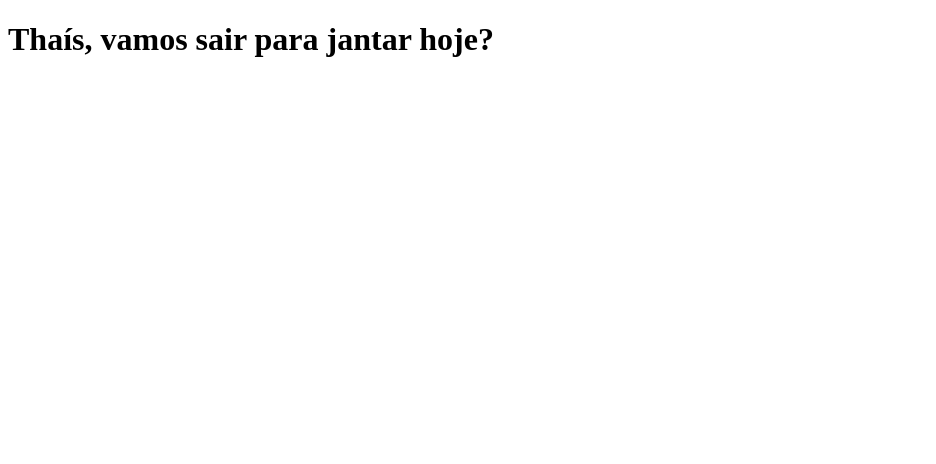
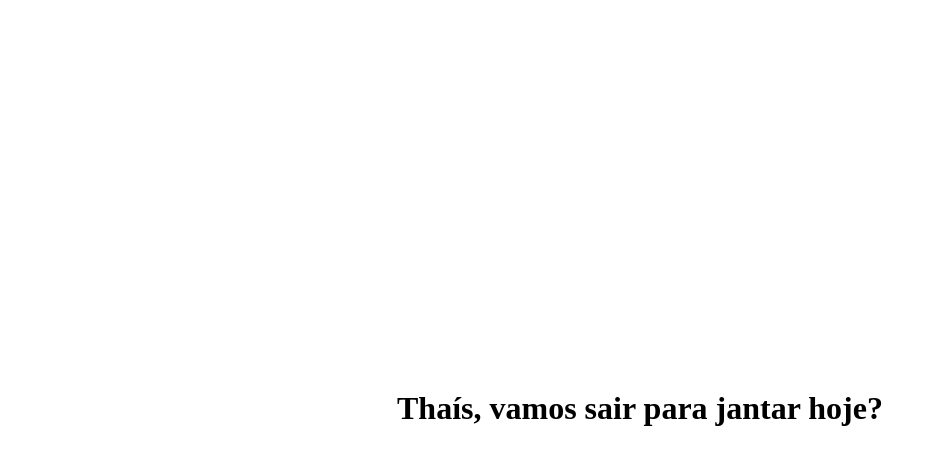
Before and after one commit to cleinerfaria/cursodev, a Next.js app: page / in a window 1280 px wide. Shown: the top 464 px of the page, without its empty margins (0-936 px from the left). Built offline with nearby package versions, Linux system fonts and the light colour scheme.

Commit message:
mensagem centralizada

```diff
--- a/pages/index.js
+++ b/pages/index.js
@@ -1,5 +1,8 @@
 function Home() {
-    return <h1>Thaís, vamos sair para jantar hoje?</h1>
+    return <div style={{ display: 'flex', justifyContent: 'center', alignItems: 'center', height: '100vh' }}>
+    <h1>Thaís, vamos sair para jantar hoje?</h1>
+  </div>
+
 }
 
 export default Home;
```
